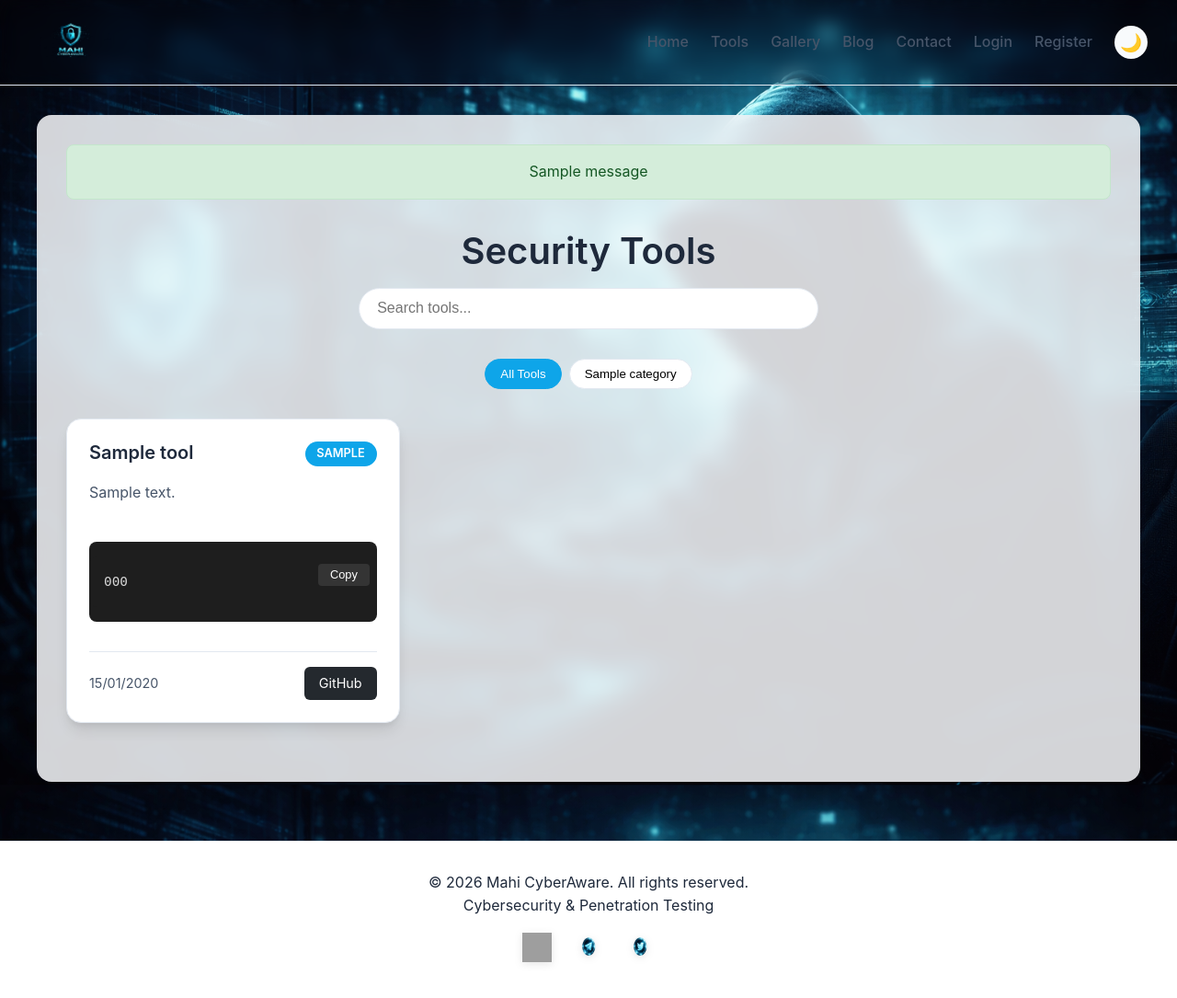
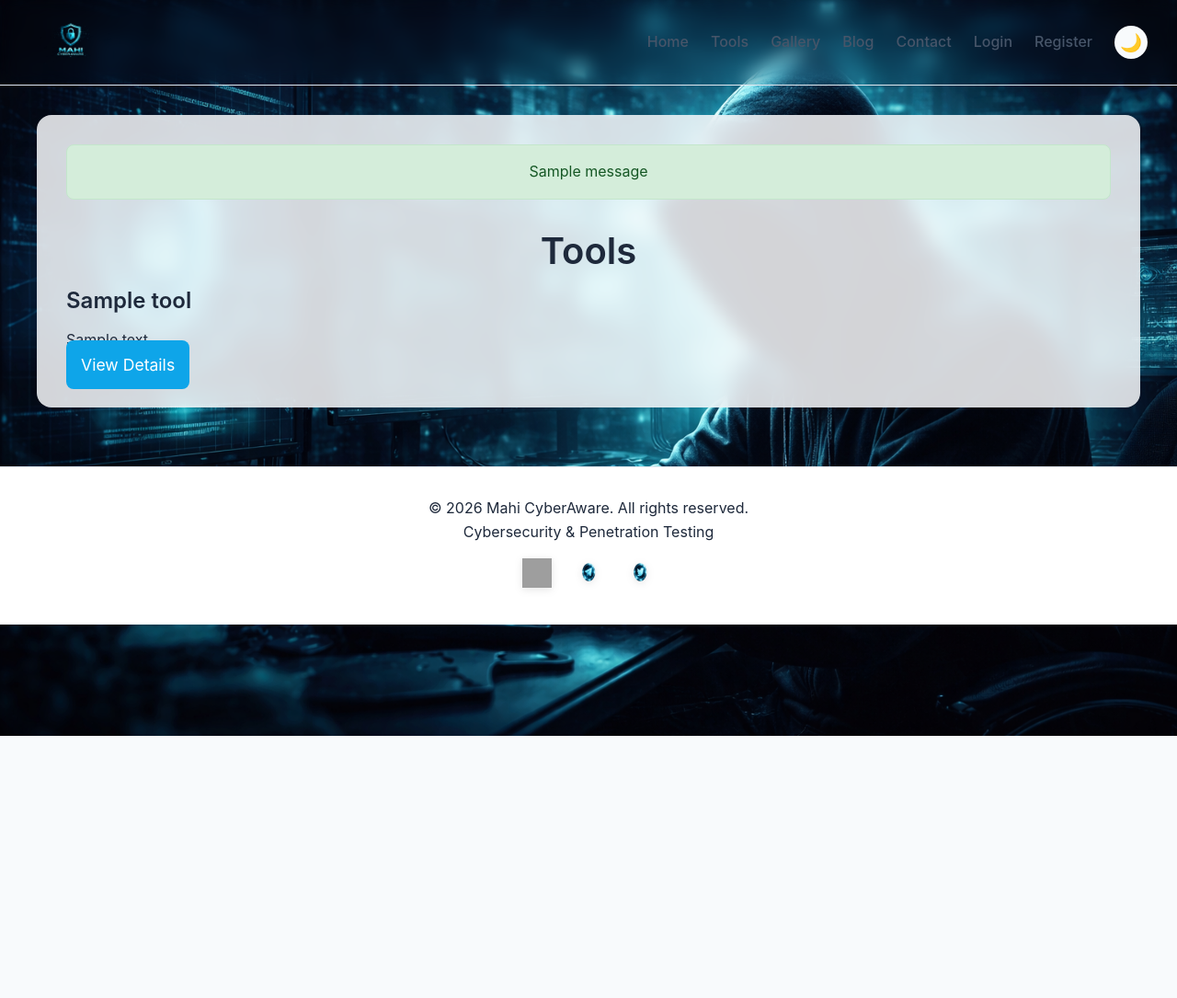
Before and after one commit to mahi-cyberaware/MyWeb, a Flask app: template templates/tools.html in a window 1280 px wide. Shown: the whole page at 92% size. After the commit the page ends 800 px from the top, so only its background shows below. Run offline with Flask 3, Linux system fonts and the light colour scheme; tables that the repository leaves empty hold one stand-in row (values such as "Sample post"); the template is opened without the code that fills it: values that come from a table or form of the project are taken from there, most other values are stand-ins (such as "Sample title", 1, 10 or a date in 2020); one stand-in notice (Sample message) is shown; some libraries are stand-ins or nearby versions; grey boxes are pictures that could not be loaded.

Commit message:
Fixed template route and pagination errors

```diff
--- a/templates/tools.html
+++ b/templates/tools.html
@@ -1,83 +1,23 @@
 {% extends "base.html" %}
-{% block title %}Security Tools{% endblock %}
+{% block title %}Tools{% endblock %}
 {% block content %}
-<h1 class="center">Security Tools</h1>
 
-<!-- Search Bar -->
-<div class="search-container">
-    <input type="text" id="search-input" placeholder="Search tools...">
-</div>
+<h1 class="center">Tools</h1>
 
-<div class="tool-filters">
-    <button class="filter active" data-filter="all">All Tools</button>
-    {% for category in categories %}
-        <button class="filter" data-filter="{{ category }}">{{ category }}</button>
-    {% endfor %}
-</div>
-
-<div class="tools-grid">
-    {% for tool in tools %}
-    <div class="tool-card searchable-item" data-category="{{ tool.category }}">
-        <div class="tool-header">
+{% if tools %}
+    <div class="card-grid">
+        {% for tool in tools %}
+        <div class="card">
             <h3>{{ tool.title }}</h3>
-            <span class="category-badge">{{ tool.category }}</span>
+            <p>{{ tool.description }}</p>
+            <a href="{{ url_for('tool_detail', id=tool.id) }}" class="btn primary">
+                View Details
+            </a>
         </div>
-        <p class="tool-description">{{ tool.description }}</p>
-        {% if tool.code %}
-        <div class="code-block-container">
-            <pre><code class="language-{{ tool.language|lower }}">{{ tool.code }}</code></pre>
-        </div>
-        {% endif %}
-        <div class="tool-footer">
-            <span class="tool-date">{{ tool.date_posted.strftime('%d/%m/%Y') }}</span>
-            {% if tool.github_url %}
-                <a href="{{ tool.github_url }}" target="_blank" class="github-btn">GitHub</a>
-            {% endif %}
-        </div>
+        {% endfor %}
     </div>
-    {% else %}
-    <p class="center">No tools yet.</p>
-    {% endfor %}
-</div>
-
-<!-- Pagination -->
-{% if pagination.pages > 1 %}
-<div class="pagination">
-    {% if pagination.has_prev %}
-        <a href="{{ url_for('tools', page=pagination.prev_num) }}">&laquo; Previous</a>
-    {% endif %}
-    {% for page_num in pagination.iter_pages() %}
-        {% if page_num %}
-            {% if page_num == pagination.page %}
-                <strong>{{ page_num }}</strong>
-            {% else %}
-                <a href="{{ url_for('tools', page=page_num) }}">{{ page_num }}</a>
-            {% endif %}
-        {% else %}
-            <span>...</span>
-        {% endif %}
-    {% endfor %}
-    {% if pagination.has_next %}
-        <a href="{{ url_for('tools', page=pagination.next_num) }}">Next &raquo;</a>
-    {% endif %}
-</div>
+{% else %}
+    <p class="center">No tools available.</p>
 {% endif %}
 
-<script>
-// Filter buttons
-document.querySelectorAll('.filter').forEach(btn => {
-    btn.addEventListener('click', () => {
-        document.querySelectorAll('.filter').forEach(b => b.classList.remove('active'));
-        btn.classList.add('active');
-        const filter = btn.dataset.filter;
-        document.querySelectorAll('.tool-card').forEach(card => {
-            if (filter === 'all' || card.dataset.category === filter) {
-                card.style.display = 'block';
-            } else {
-                card.style.display = 'none';
-            }
-        });
-    });
-});
-</script>
 {% endblock %}
```
Also changed, not shown: templates/blog.html (+15 -60 lines), templates/login.html (+8 -2 lines).
